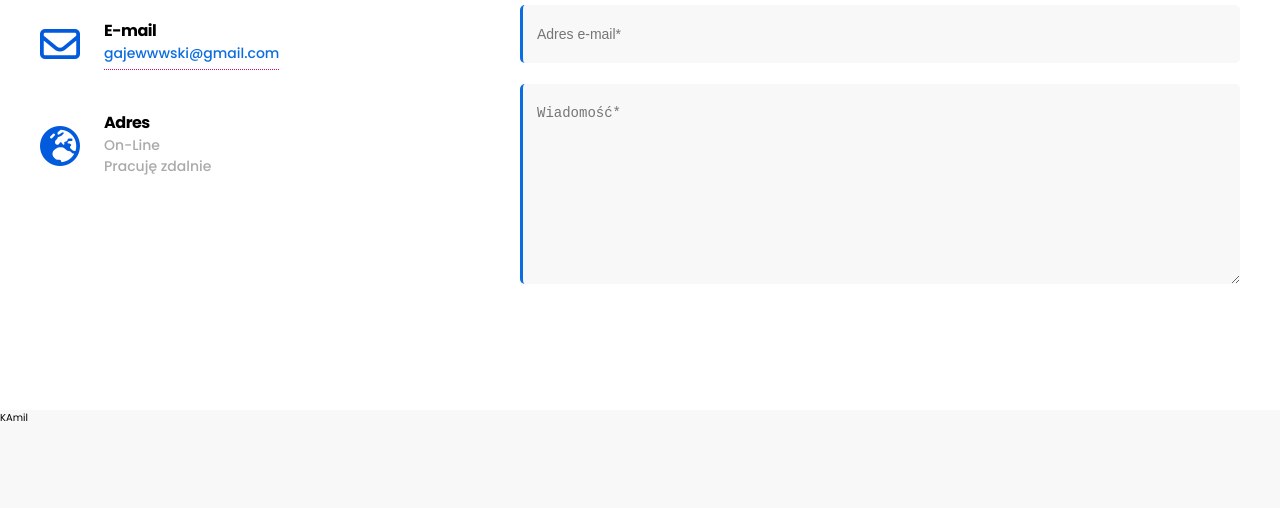
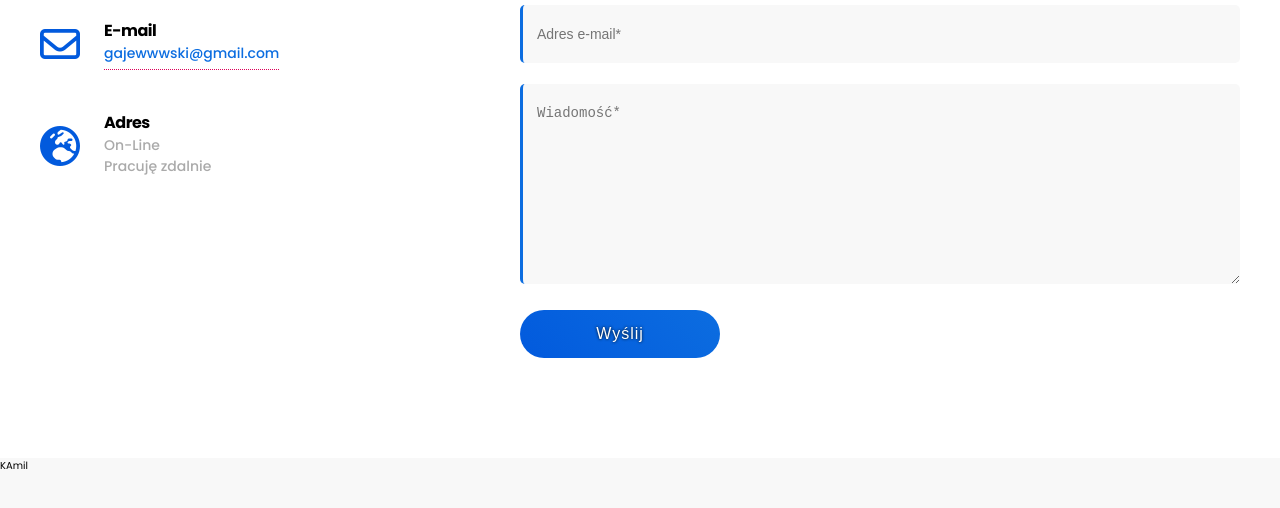
Before and after one commit to kwaq102/gajewwwski, a React (Create React App) app: page / in a window 1280 px wide. Shown: the part 4863-5371 px from the top of the page. Built offline with nearby package versions, Linux system fonts and the light colour scheme.

Commit message:
added button in form

```diff
--- a/src/components/Form.tsx
+++ b/src/components/Form.tsx
@@ -61,6 +61,9 @@ const Form = () => {
 				/>
 				<p className="form__error-text">Ewentualny błąd</p>
 			</label>
+			<button className="form__btn btn" type="submit">
+				Wyślij
+			</button>
 		</form>
 	);
 };
--- a/src/styles/_Form.scss
+++ b/src/styles/_Form.scss
@@ -40,6 +40,11 @@
 	visibility: hidden;
 }
 
+.form__btn {
+	width: 200px;
+	margin-left: 5%;
+}
+
 @media (min-width: map-get($breakpoints, m)) {
 	.form {
 		width: 70%;
@@ -57,4 +62,8 @@
 		width: 100%;
 		margin: 0;
 	}
+
+	.form__btn {
+		margin: 0;
+	}
 }
```
